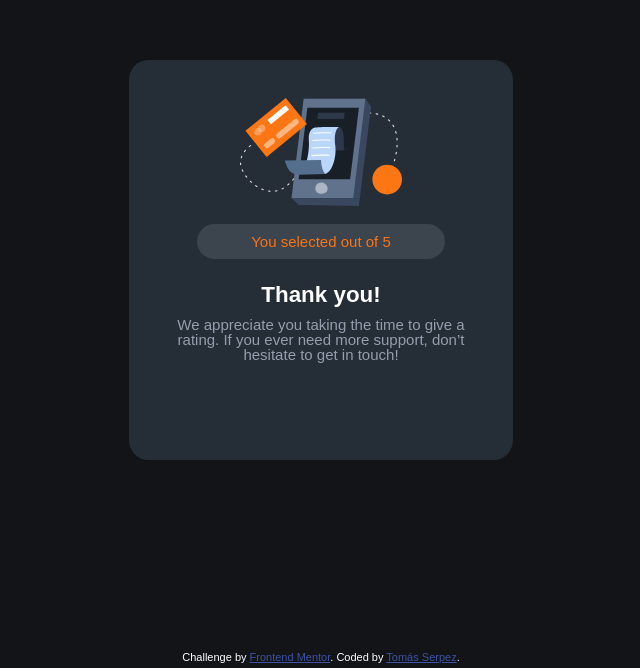
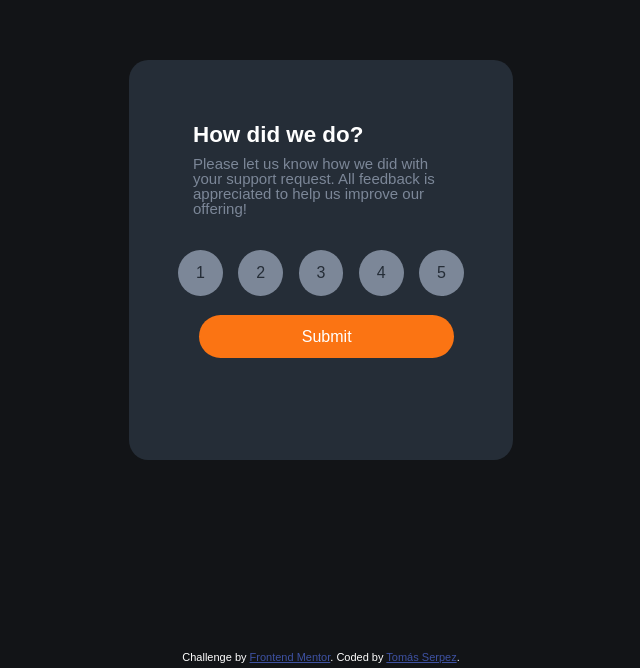
Before and after one commit to tomasserpez/interactive-rating-component-ts, a plain HTML site: page index.html in a window 1280 px wide. Shown: the part 132-800 px from the top of the page, without its empty margins (319-959 px from the left). Drawn offline with Linux system fonts and the light colour scheme; a web font is replaced by a local one.

Commit message:
Second window made

```diff
--- a/css/base/_styles.sass
+++ b/css/base/_styles.sass
@@ -40,10 +40,10 @@ body
         background: $darkBlueColor
         width: 24rem
         height: 25rem
-        padding: 3%
+        padding: 5%
         border-radius: 5%
         margin: auto
-        display: none
+        //display: none
         h1
             font-weight: $heavyWeight
             font-size: 1.4em
@@ -81,7 +81,7 @@ body
             color: $whiteColor
             background: $primaryColor
             padding: 5% 40%
-            margin: .4.5em
+            margin: .4em
             border-radius: 50px
             &:hover
                 background: $whiteColor
@@ -100,7 +100,7 @@ body
         border-radius: 5%
         margin: auto
         text-align: center
-        //display: none
+        display: none
 
         h1
             font-weight: $heavyWeight
```
Also changed, not shown: css/main.css, 1 other file.
